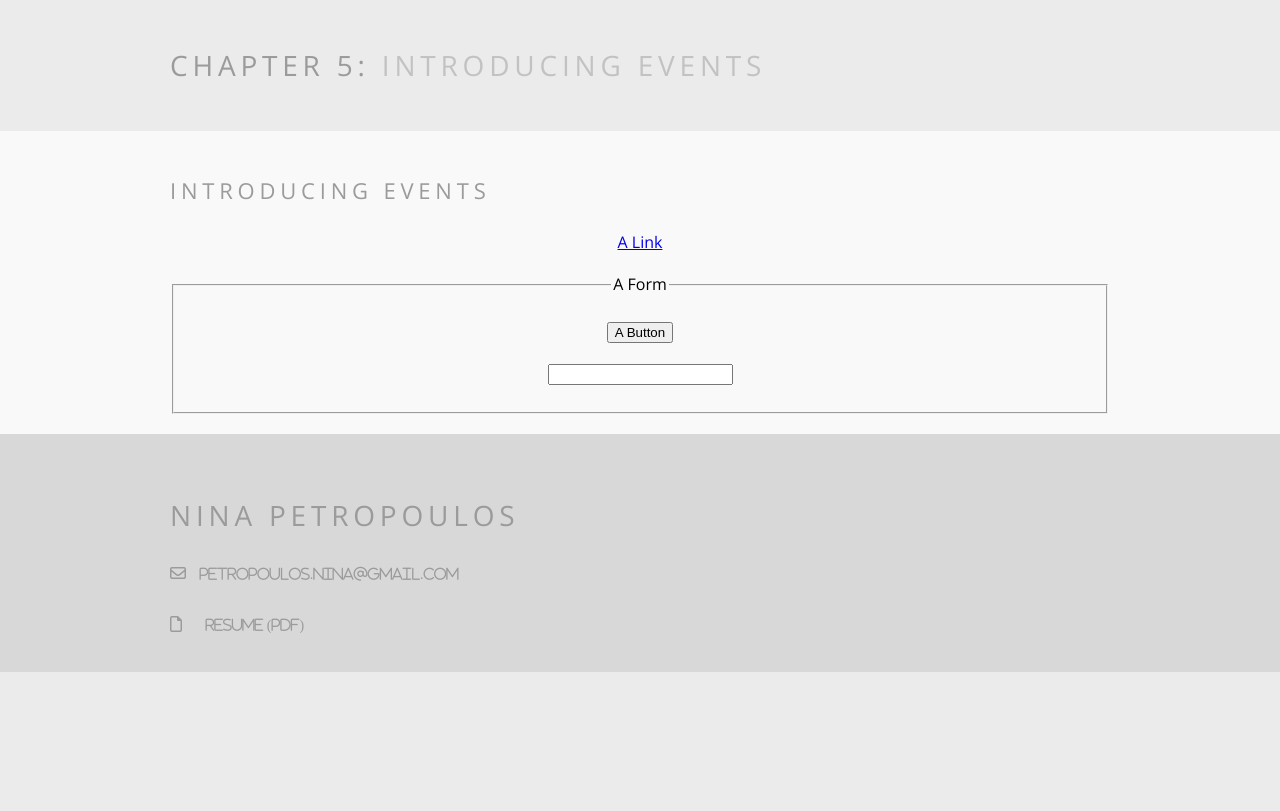
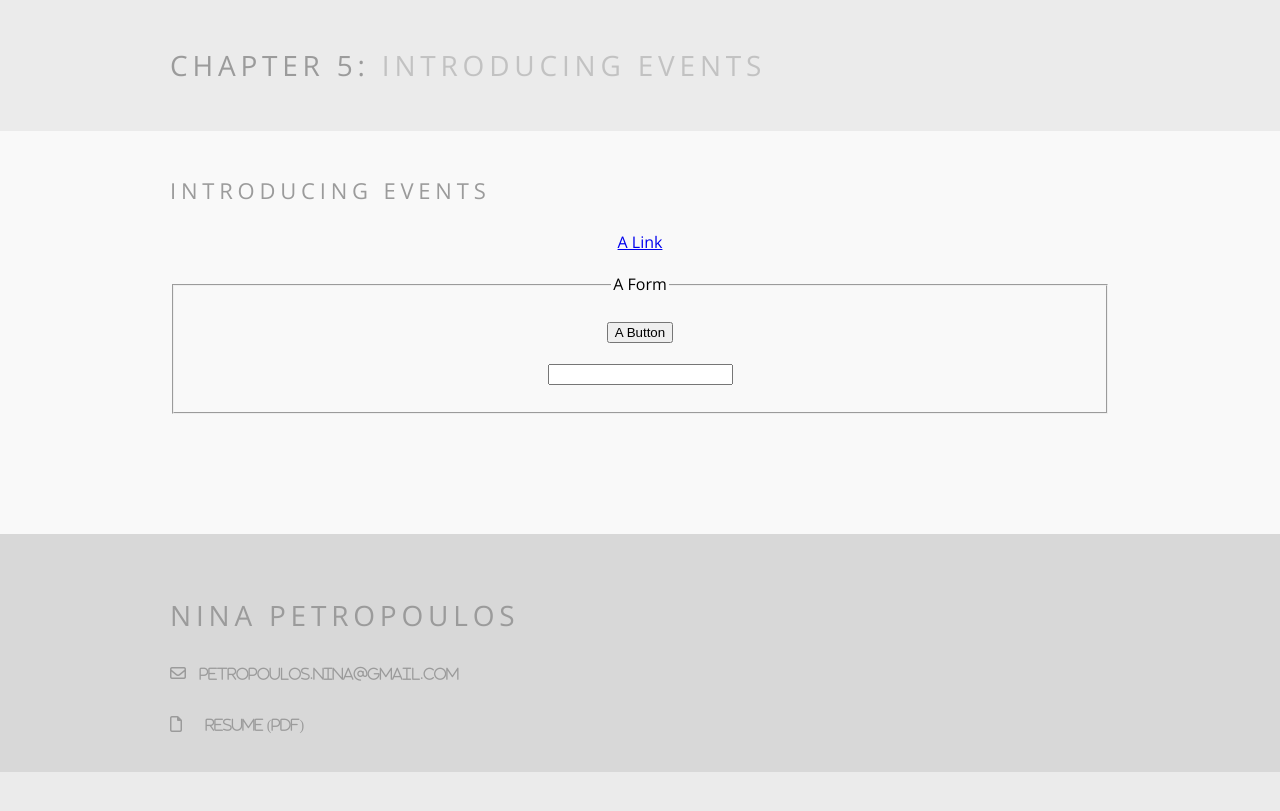
Before and after one commit to ninapetrop/ninapetrop.github.io, a Jekyll site: the page built from javascript/tutorials/5-1.html, in a window 1280 px wide. Shown: the top 811 px of the page. Built offline with Jekyll 4.4.1, drawn with Linux system fonts in a browser that asks for light colours; nearby versions of some CDN libraries; library files that are not in the unit come from our copies; Markdown is read by kramdown in place of the engine named in the settings.

Commit message:
fixes 5-1.html error that hid messages

```diff
--- a/javascript/tutorials/5-1.html
+++ b/javascript/tutorials/5-1.html
@@ -34,12 +34,12 @@ title: Home
 
 <section class='white'>
 	<div class='row'>
-		<div class='column twelve center main'>
+		<div class='column twelve center main' style='padding-bottom:100px;'>
 			<h3>Introducing Events</h3>
 			<p><a href="#">A Link</a></p>
 			<form action="#" method="get">
-			<fieldset><legend>A Form</legend><p><input name="button" type="button" id="button" value="A Button"></p>
-			<p><input name="textfield" id="textfield" type="text"></p></fieldset>
+				<fieldset><legend>A Form</legend><p><input name="button" type="button" id="button" value="A Button"></p>
+				<p><input name="textfield" id="textfield" type="text"></p></fieldset>
 			</form>
 		</div>
 	</div>
```
